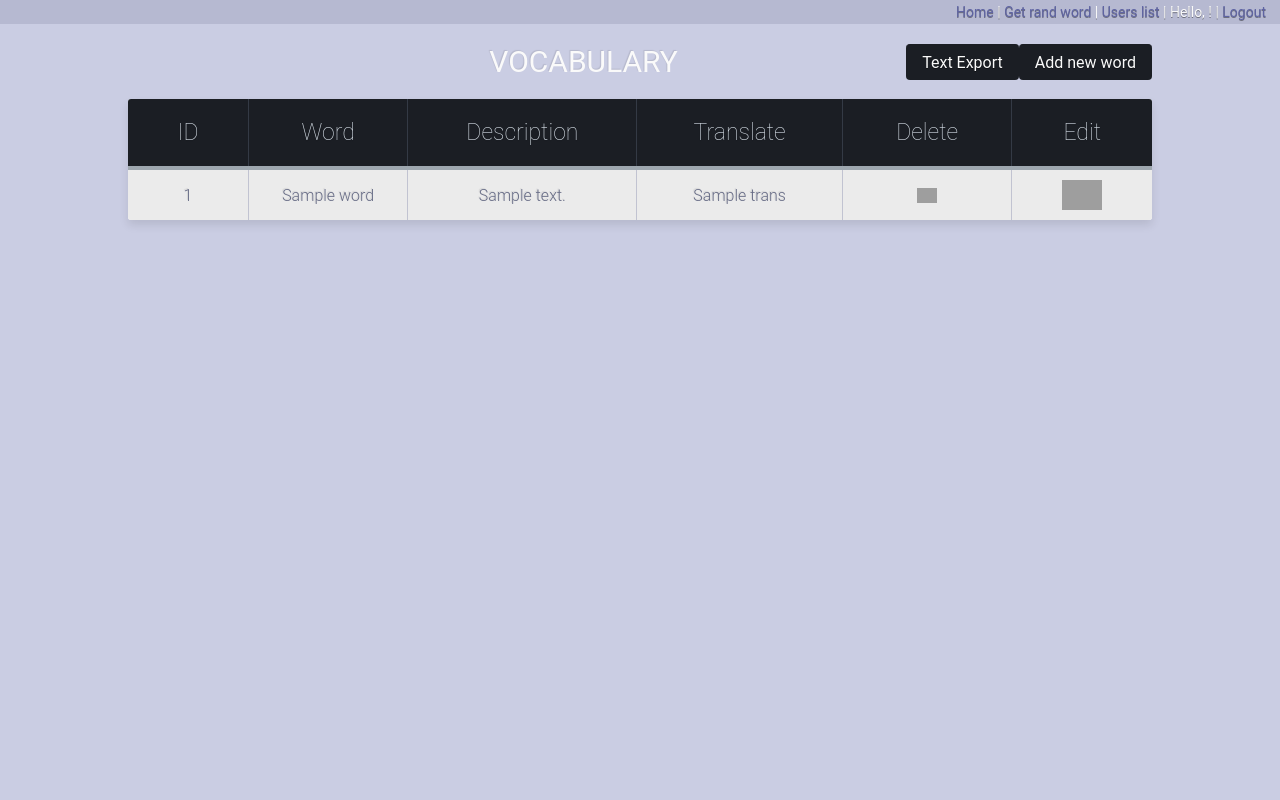
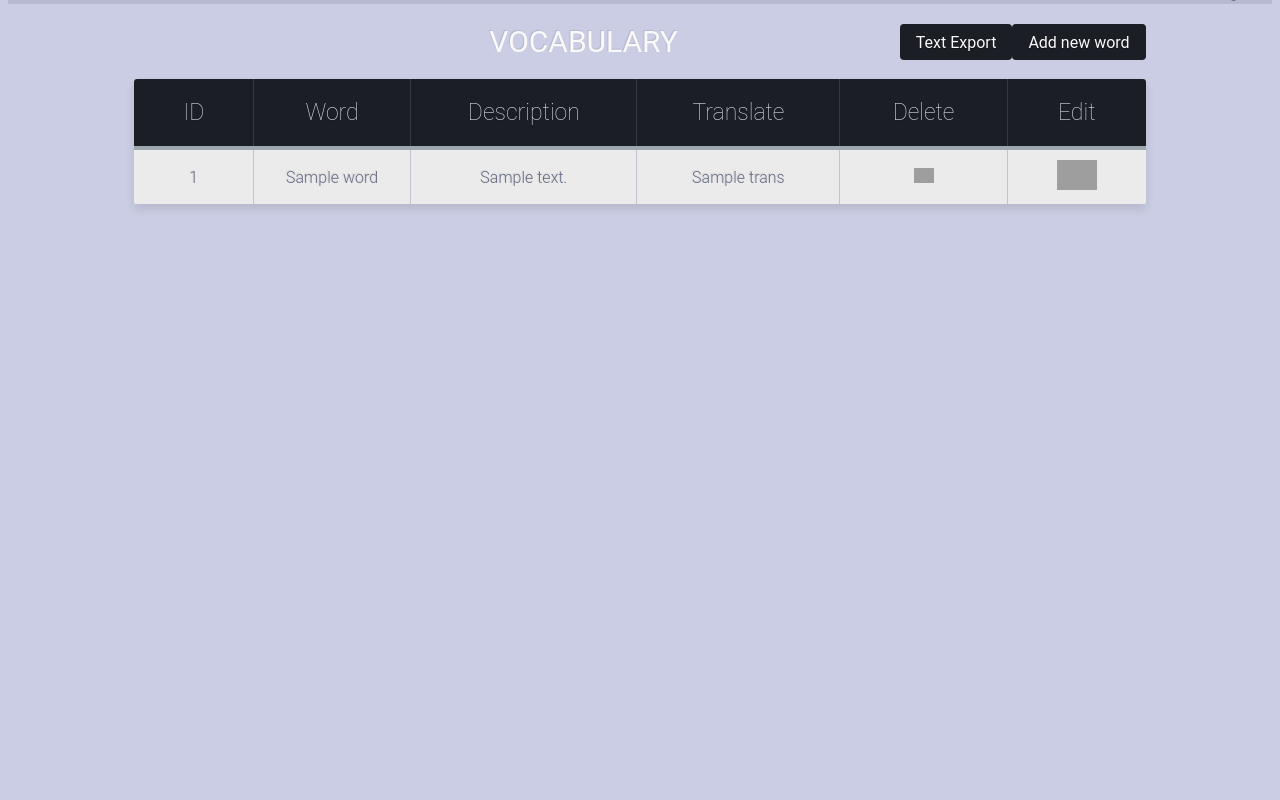
Before and after one commit to Nastia-R/Vocabulary, a PHP site: template templates/main.phtml in a window 1280 px wide. Run offline with PHP 8.4, Linux system fonts and the light colour scheme; the template is opened without the code that fills it: most values are stand-ins (such as "Sample title", 1, 10 or a date in 2020); data that the repository does not hold is empty; grey boxes are pictures that could not be loaded.

Commit message:
Fixed little bug with CSS on main page ---- panel was moved up to top.

```diff
--- a/css/style_main.css
+++ b/css/style_main.css
@@ -29,7 +29,7 @@ body {
   font-size: 16px;
   font-weight: 400;
   text-rendering: optimizeLegibility;
-  margin: 0px;
+  margin-top: -20px;
 }
 
 div.table-title {
--- a/templates/main.phtml
+++ b/templates/main.phtml
@@ -1,7 +1,9 @@
-<link rel="stylesheet" type="text/css" href="/vocabulary/css/style_main.css">
-<link rel="stylesheet" type="text/css" href="/vocabulary/css/style_panel.css">
-
-
+<!DOCTYPE html>
+<html>
+<head>
+	<link rel="stylesheet" type="text/css" href="/vocabulary/css/style_main.css">
+	<link rel="stylesheet" type="text/css" href="/vocabulary/css/style_panel.css">
+</head>
 <body>
 	<?php include "panel.phtml"; ?>
 	<?php if(isset($_GET['cong'])): ?>
@@ -45,3 +47,5 @@
 	<?php endforeach; ?>
 	</tbody>
 	</table>
+</body>
+</html>
```
